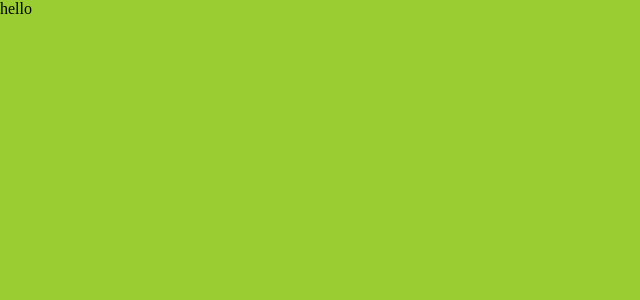
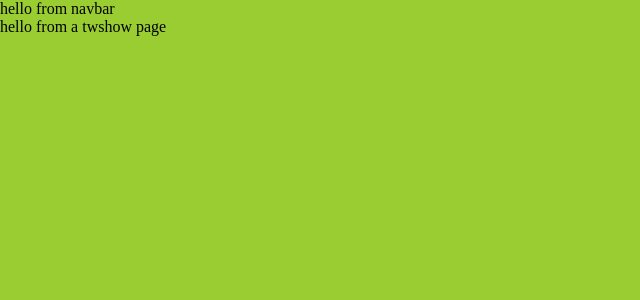
Before and after one commit to jovan-stojkovic/movie-catalog, a React (Vite) app: page /singleshow/1 in a window 1280 px wide. Shown: the top 300 px of the page, without its empty margins (0-640 px from the left). Built offline with nearby package versions, Linux system fonts and the light colour scheme.

Commit message:
Basic Structure v2

```diff
--- a/src/App.jsx
+++ b/src/App.jsx
@@ -1,11 +1,32 @@
 // COMPONENTS:
+import HomePage from "./pages/HomePage";
+import NavBar from "./components/NavBar";
+import AboutPage from "./pages/AboutPage";
+import OneTWShowPage from "./pages/OneTVShowPage";
 
+// OTHER:
+import { BrowserRouter, Routes, Route } from "react-router-dom";
+import { QueryClient, QueryClientProvider } from "@tanstack/react-query";
 
+const queryClient = new QueryClient();
 
 const App = () => {
-  return ( <div>
-    hello
-  </div> );
-}
+  return (
+    <>
+      <main className="app-container">
+        <QueryClientProvider client={queryClient}>
+          <BrowserRouter>
+            <NavBar />
+            <Routes>
+              <Route path="/" element={<HomePage />} />
+              <Route path="/about" element={<AboutPage />} />
+              <Route path="/singleshow/:id" element={<OneTWShowPage />} />
+            </Routes>
+          </BrowserRouter>
+        </QueryClientProvider>
+      </main>
+    </>
+  );
+};
 
 export default App;
--- a/src/components/NavBar.jsx
+++ b/src/components/NavBar.jsx
@@ -0,0 +1,9 @@
+import { Link } from "react-router-dom";
+
+const NavBar = () => {
+    return ( <nav className="navbar">
+        hello from navbar
+    </nav> );
+}
+
+export default NavBar;
--- /dev/null
+++ b/src/pages/AboutPage.jsx
@@ -0,0 +1,7 @@
+const AboutPage = () => {
+    return ( <div className="about-page">
+        hello from about page
+    </div> );
+}
+
+export default AboutPage;
--- a/src/pages/HomePage.jsx
+++ b/src/pages/HomePage.jsx
@@ -0,0 +1,7 @@
+const HomePage = () => {
+    return ( <main className="main-container">
+        Hello from main container
+    </main> );
+}
+
+export default HomePage;
--- a/src/pages/OneTVShowPage.jsx
+++ b/src/pages/OneTVShowPage.jsx
@@ -0,0 +1,7 @@
+const OneTWShowPage = () => {
+    return ( <div className="one-twshow-page">
+        hello from a twshow page
+    </div> );
+}
+
+export default OneTWShowPage;
```
Also changed, not shown: src/components/SearchFilterBar.jsx (added).
